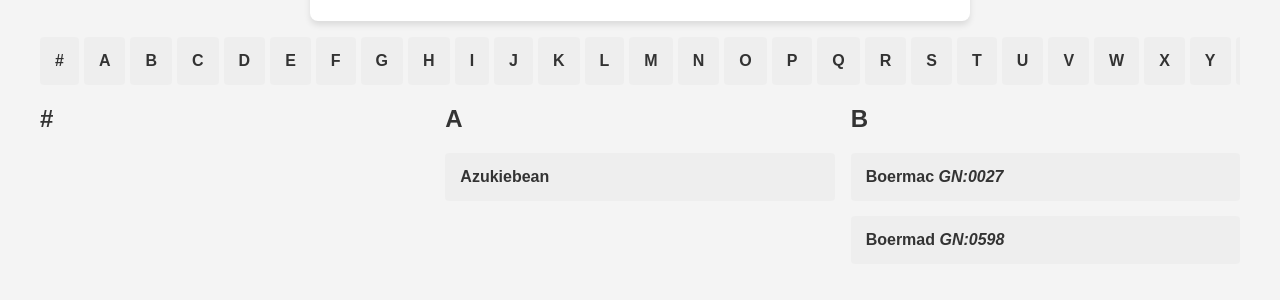
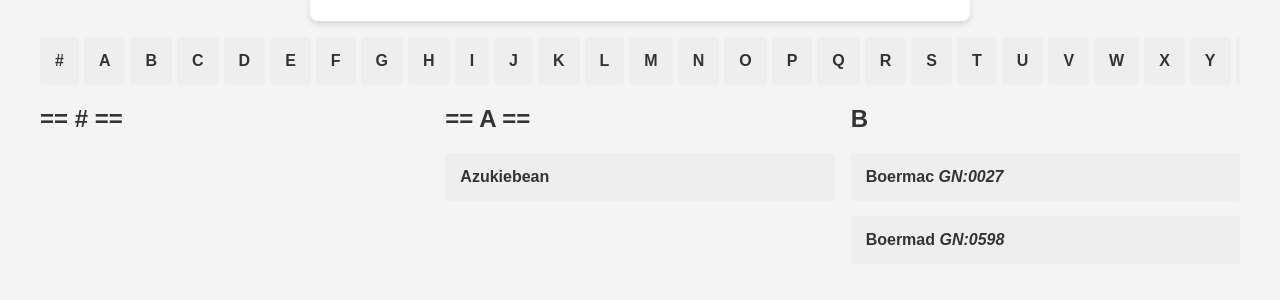
Before and after one commit to sirhcb/NAtesting, a Jekyll site: the page built from index.html, in a window 1280 px wide. Shown: the part 339-639 px from the top of the page. Built offline with Jekyll 4.4.1, drawn with Linux system fonts in a browser that asks for light colours.

Commit message:
Update section headers in index.html

```diff
--- a/index.html
+++ b/index.html
@@ -83,14 +83,14 @@
 <div class="grid-container">
 <!-- Section # -->
 <div id="section-1">
-  <h2>#</h2>
+  <h2>== # ==</h2>
   <ul>
   </ul>
 </div>
 
 <!-- Section A -->
 <div id="section-A">
-  <h2>A</h2>
+  <h2>== A ==</h2>
   <ul>
     <li><a href="/NotreArms/slideshows/Series II/#slide-1">Azukiebean</a></li>
   </ul>
```
